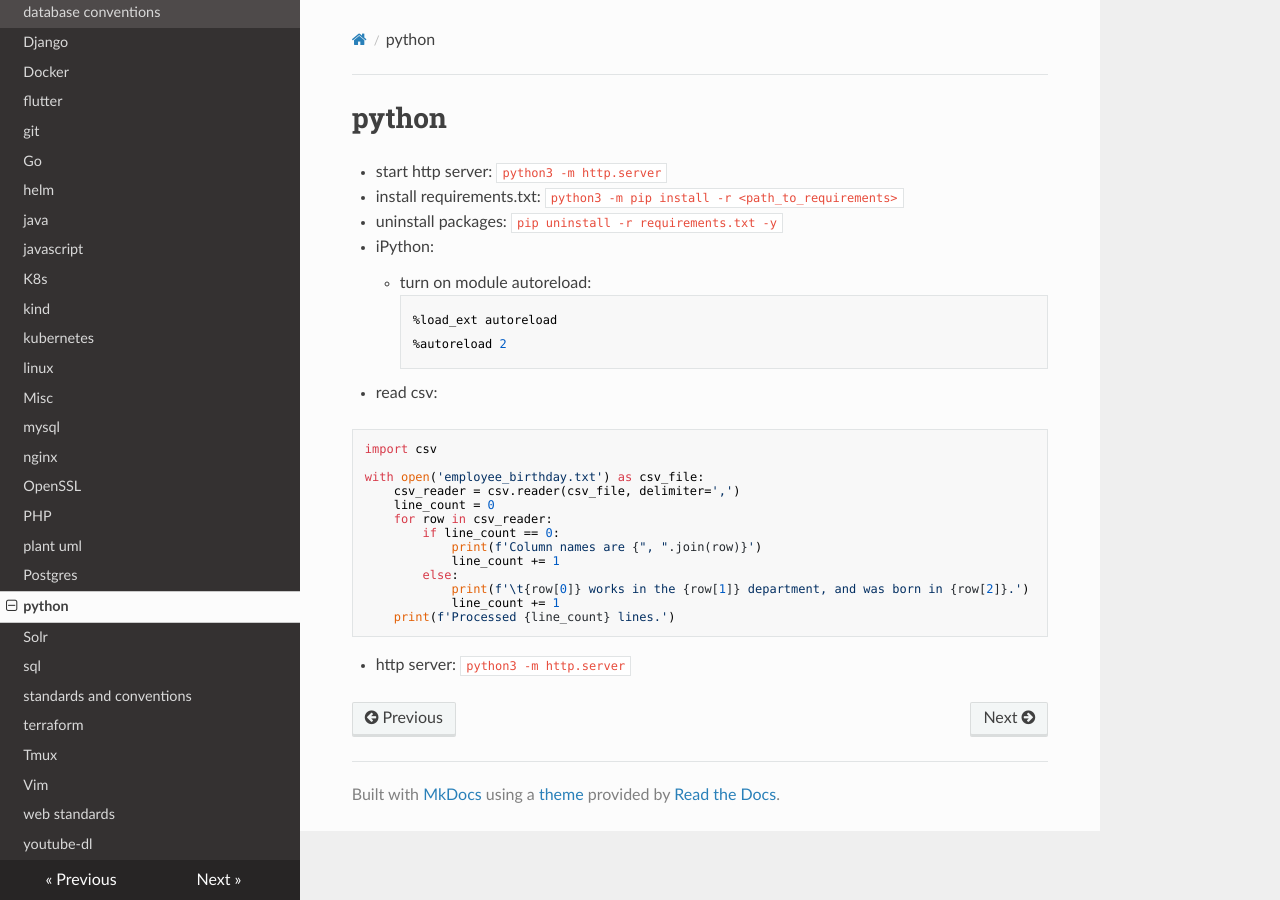
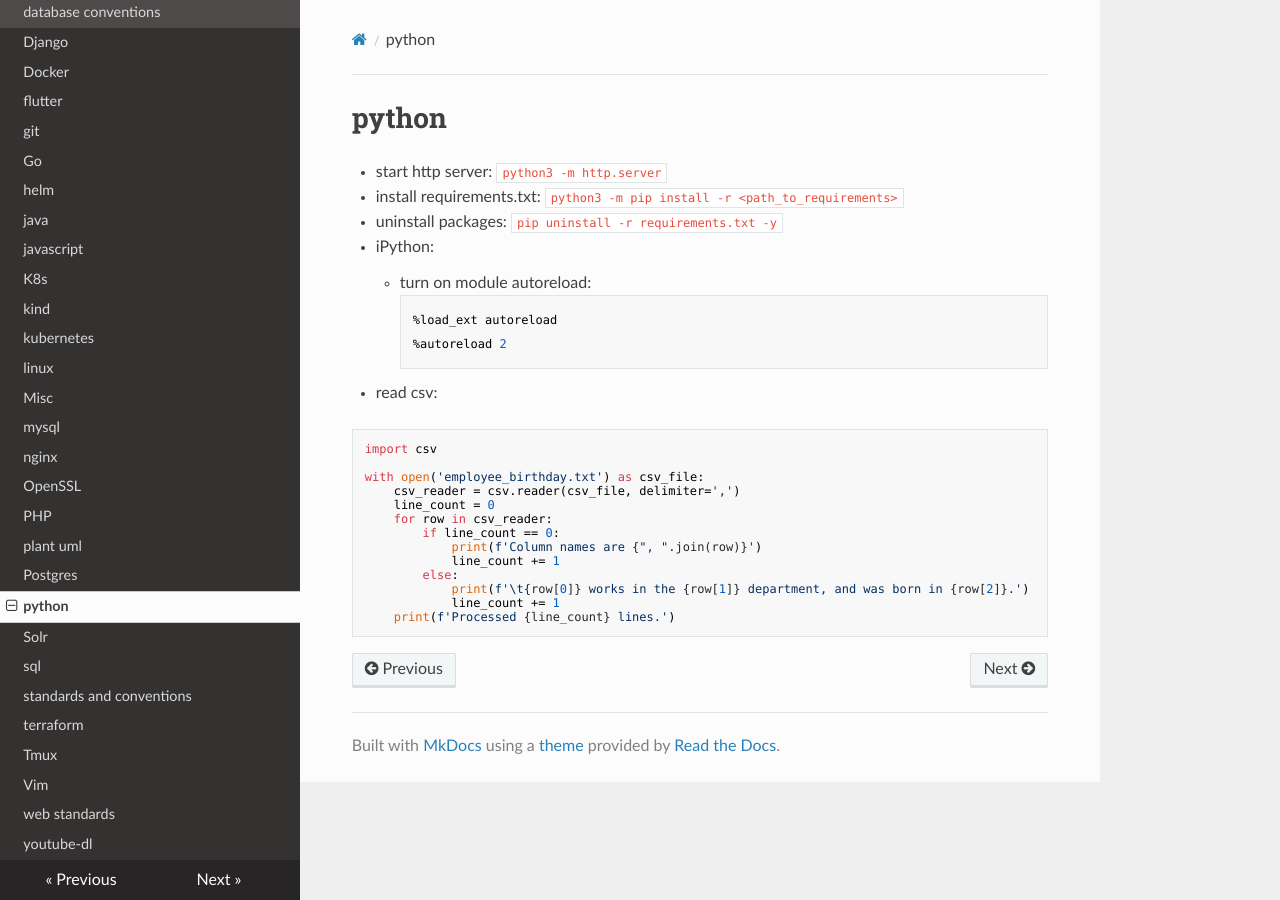
Before and after one commit to filipelucas42/notes, an MkDocs documentation site: the page built from docs/python.md, in a window 1280 px wide. Built offline with MkDocs 1.6.1, drawn with Linux system fonts in a browser that asks for light colours; nearby versions of some CDN libraries.

Commit message:
Update python.md

```diff
--- a/docs/python.md
+++ b/docs/python.md
@@ -31,5 +31,3 @@
                 print(f'\t{row[0]} works in the {row[1]} department, and was born in {row[2]}.')
                 line_count += 1
         print(f'Processed {line_count} lines.')
-
-*   http server: `python3 -m http.server`
```
